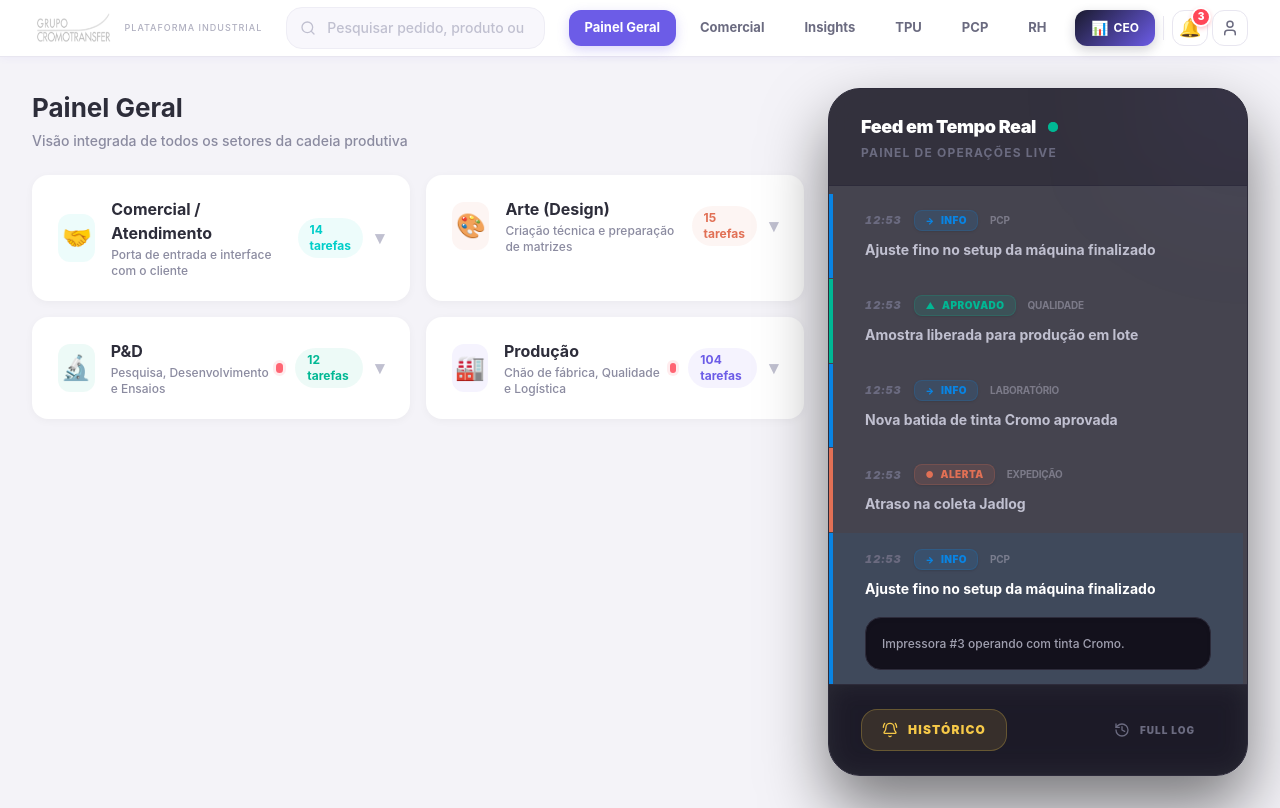
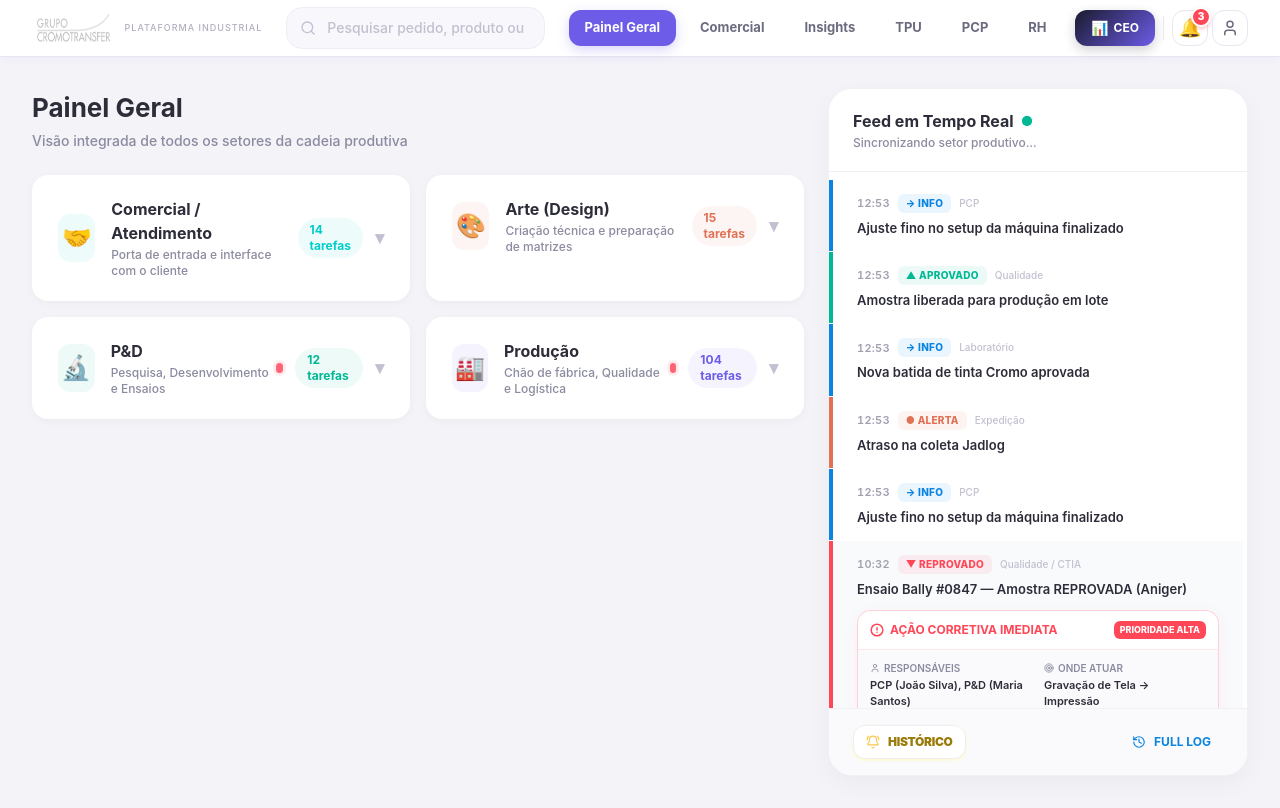
Before and after one commit to cedruoficial/aicro, a React (Vite) app in the folder frontend-v2/: page /home in a window 1280 px wide. Both pictures are taken after a click on the element 1038 px from the left and 435 px from the top of the page. Built offline with nearby package versions, Linux system fonts and the light colour scheme.

Commit message:
style: revert feed to light theme and simplify navigation buttons

```diff
--- a/frontend-v2/src/components/FeedPanel.tsx
+++ b/frontend-v2/src/components/FeedPanel.tsx
@@ -45,26 +45,23 @@ export function FeedPanel() {
   }, []);
 
   return (
-    <div className="bg-[#1A1825]/80 backdrop-blur-xl rounded-[32px] border border-[#2D2B3A] shadow-[0_32px_64px_rgba(0,0,0,0.5)] flex flex-col overflow-hidden sticky top-[88px] h-[calc(100vh-112px)] group">
-      {/* Glow effect backgrounds */}
-      <div className="absolute -top-24 -right-24 w-48 h-48 bg-[#6C5CE710] blur-[80px] rounded-full group-hover:bg-[#6C5CE720] transition-colors duration-700"></div>
-
+    <div className="bg-white rounded-[24px] border border-[#F0F0F5] shadow-[0_8px_24px_rgba(0,0,0,0.04)] flex flex-col overflow-hidden sticky top-[88px] h-[calc(100vh-112px)]">
       {/* Header */}
-      <div className="p-6 px-8 border-b border-[#2D2B3A] flex items-center justify-between shrink-0 bg-[#1A1825]/40">
+      <div className="p-5 px-6 border-b border-[#F0F0F5] flex items-center justify-between shrink-0 bg-white">
         <div>
-          <h2 className="text-lg font-black m-0 text-white flex items-center gap-3 tracking-tight">
+          <h2 className="text-base font-bold m-0 text-[#2D2D3A] flex items-center gap-2">
             Feed em Tempo Real
             <span className="relative flex h-2.5 w-2.5">
               <span className="animate-ping absolute inline-flex h-full w-full rounded-full bg-[#00B894] opacity-75"></span>
               <span className="relative inline-flex rounded-full h-2.5 w-2.5 bg-[#00B894]"></span>
             </span>
           </h2>
-          <p className="text-xs text-[#6B6B80] mt-1 font-bold uppercase tracking-widest">Painel de Operações Live</p>
+          <p className="text-xs text-[#8B8BA0] mt-0.5 font-medium">Sincronizando setor produtivo...</p>
         </div>
       </div>
 
       {/* List */}
-      <div className="flex-1 overflow-y-auto pt-2 pb-6 pr-1 custom-scrollbar-dark">
+      <div className="flex-1 overflow-y-auto py-2 pr-1 custom-scrollbar">
         {liveFeed.map((event, idx) => {
           const config = typeConfig[event.type];
           const isSelected = selectedFeedItem === event.id;
@@ -74,90 +71,87 @@ export function FeedPanel() {
             <div
               key={event.id}
               onClick={() => setSelectedFeedItem(isSelected ? null : event.id)}
-              className={`p-4 px-8 border-l-4 mb-px cursor-pointer transition-all duration-500 relative group/item
+              className={`p-3.5 px-6 border-l-4 mb-px cursor-pointer transition-all duration-300
                 ${isNewest ? 'animate-in slide-in-from-top-4 fade-in-0 duration-500' : ''}
+                ${isSelected ? 'bg-slate-50' : 'hover:bg-[#FAFAFE]'}
               `}
-              style={{
-                borderLeftColor: config.color,
-                background: isSelected ? `${config.color}15` : 'transparent',
-              }}
+              style={{ borderLeftColor: config.color }}
             >
               {/* Event Meta */}
-              <div className="flex items-center gap-3 mb-2">
-                <span className="text-[11px] text-[#6B6B80] font-black tracking-widest tabular-nums italic">
+              <div className="flex items-center gap-2 mb-1.5">
+                <span className="text-[11px] text-[#A0A0B0] font-semibold tracking-wide tabular-nums">
                   {event.time}
                 </span>
                 <span
-                  className="px-2.5 py-0.5 rounded-lg text-[10px] font-black tracking-wider uppercase flex items-center gap-1.5 shadow-sm"
-                  style={{ background: `${config.color}20`, color: config.color, border: `1px solid ${config.color}30` }}
+                  className="px-2 py-0.5 rounded-md text-[10px] font-extrabold tracking-wide"
+                  style={{ background: `${config.color}14`, color: config.color }}
                 >
-                  <span className="scale-90">{config.icon}</span>
-                  {config.label}
+                  {config.icon} {config.label}
                 </span>
-                <span className="text-[10px] text-[#A0A0B0] font-bold uppercase tracking-tight opacity-60">
+                <span className="text-[10px] text-[#C0C0D0] font-medium">
                   {event.sector}
                 </span>
               </div>
 
               {/* Message */}
-              <div className={`text-[14px] font-bold leading-relaxed transition-colors duration-300 ${isSelected ? 'text-white' : 'text-[#C0C0D0] group-hover/item:text-white'}`}>
+              <div className="text-[13px] font-semibold text-[#2D2D3A] leading-[1.4]">
                 {event.message}
               </div>
 
               {/* Details (Expanded) */}
               {isSelected && (
-                <div className="mt-4 animate-in fade-in slide-in-from-top-2 duration-300" onClick={(e) => e.stopPropagation()}>
+                <div className="mt-3 animate-in fade-in slide-in-from-top-2 duration-200" onClick={(e) => e.stopPropagation()}>
                   {event.type === 'reprovado' ? (
-                    <div className="bg-[#13111C] border rounded-2xl overflow-hidden shadow-2xl mb-4" style={{ borderColor: `${config.color}40` }}>
-                      <div className="px-4 py-3 border-b flex justify-between items-center bg-[#1A1825]" style={{ borderColor: `${config.color}20` }}>
-                        <span className="text-[11px] font-black flex items-center gap-2 tracking-widest uppercase" style={{ color: config.color }}>
-                          <AlertCircle size={14} strokeWidth={3}/> Ação Corretiva
+                    <div className="bg-white border rounded-[14px] overflow-hidden shadow-[0_4px_16px_rgba(255,71,87,0.06)] mb-3" style={{ borderColor: `${config.color}40` }}>
+                      <div className="px-3 py-2.5 border-b flex justify-between items-center bg-white" style={{ borderColor: `${config.color}20` }}>
+                        <span className="text-xs font-bold flex items-center gap-1.5" style={{ color: config.color }}>
+                          <AlertCircle size={14} strokeWidth={2.5}/> AÇÃO CORRETIVA IMEDIATA
                         </span>
                         {event.priority && (
-                          <span className={`text-[10px] font-black px-2 py-0.5 rounded-lg ${event.priority === 'ALTA' ? 'bg-[#FF4757] text-white' : 'bg-[#FDCB6E] text-[#1A1825]'}`}>
-                            {event.priority}
+                          <span className={`text-[9px] font-extrabold px-1.5 py-0.5 rounded-md ${event.priority === 'ALTA' ? 'bg-[#FF4757] text-white' : 'bg-[#FDCB6E] text-[#2D2D3A]'}`}>
+                            PRIORIDADE {event.priority}
                           </span>
                         )}
                       </div>
 
-                      <div className="p-4 space-y-4">
-                        <div className="grid grid-cols-2 gap-4">
+                      <div className="p-3 bg-[#FAFAFC] text-xs grid grid-cols-1 gap-y-3">
+                        <div className="grid grid-cols-2 gap-3">
                           <div>
-                            <span className="flex items-center gap-1.5 text-[#6B6B80] font-black text-[9px] uppercase tracking-widest mb-1.5"><User size={12} /> Responsáveis</span>
-                            <span className="font-bold text-[#C0C0D0] text-[12px] block bg-[#222030] p-1.5 rounded-lg border border-[#2D2B3A]">{event.responsibles}</span>
+                            <span className="flex items-center gap-1 text-[#8B8BA0] font-semibold text-[10px] mb-0.5"><User size={10} /> RESPONSÁVEIS</span>
+                            <span className="font-semibold text-[#2D2D3A] text-[11px]">{event.responsibles}</span>
                           </div>
                           <div>
-                            <span className="flex items-center gap-1.5 text-[#6B6B80] font-black text-[9px] uppercase tracking-widest mb-1.5"><Target size={12} /> Onde Atuar</span>
-                            <span className="font-bold text-[#C0C0D0] text-[12px] block bg-[#222030] p-1.5 rounded-lg border border-[#2D2B3A]">{event.whereToAct}</span>
+                            <span className="flex items-center gap-1 text-[#8B8BA0] font-semibold text-[10px] mb-0.5"><Target size={10} /> ONDE ATUAR</span>
+                            <span className="font-semibold text-[#2D2D3A] text-[11px]">{event.whereToAct}</span>
                           </div>
                         </div>
 
                         <div>
-                          <span className="flex items-center gap-1.5 text-[#6B6B80] font-black text-[9px] uppercase tracking-widest mb-1.5"><Wrench size={12} /> Ação Requerida</span>
-                          <span className="font-extrabold text-white text-[13px] leading-snug block bg-[#6C5CE710] border border-[#6C5CE720] p-2.5 rounded-xl">{event.actionRequired}</span>
+                          <span className="flex items-center gap-1.5 text-[#6B6B80] font-black text-[9px] uppercase tracking-widest mb-1.5"><Wrench size={10} /> Ação Requerida</span>
+                          <span className="font-bold text-[#2D2D3A] text-[11px] block bg-white border border-[#F0F0F5] p-2 rounded-lg">{event.actionRequired}</span>
                         </div>
 
                         {event.deadline && (
-                          <div className="pt-3 border-t border-[#2D2B3A] flex items-center justify-between">
-                            <div className="flex items-center gap-2 text-[#FF4757] font-black text-[11px] uppercase tracking-widest">
-                              <Clock size={14} strokeWidth={3} /> Prazo: {event.deadline}
+                          <div className="pt-2 border-t border-[#F0F0F5] flex items-center justify-between">
+                            <div className="flex items-center gap-1.5 text-[#FF4757] font-bold text-[11px]">
+                              <Clock size={12} /> Prazo: {event.deadline}
                             </div>
                           </div>
                         )}
                       </div>
 
                       {/* Botões de Ação */}
-                      <div className="bg-[#1A1825] p-3 border-t border-[#2D2B3A] flex gap-2">
-                        <button className="flex-1 flex items-center justify-center gap-2 bg-[#6C5CE7] hover:bg-[#5A4BCE] text-white text-[11px] font-black p-2.5 rounded-xl transition-all shadow-lg shadow-[#6C5CE720]">
-                          <PlayCircle size={14} /> INICIAR
+                      <div className="bg-white p-2.5 border-t border-[#F0F0F5] flex gap-2 overflow-x-auto custom-scrollbar">
+                        <button className="flex-1 whitespace-nowrap flex items-center justify-center gap-1.5 bg-[#FF4757] hover:bg-[#E84353] text-white text-[11px] font-bold py-1.5 px-3 rounded-lg transition-colors">
+                          <PlayCircle size={12} /> Iniciar
                         </button>
-                        <button className="flex-1 flex items-center justify-center gap-2 bg-[#2D2B3A] hover:bg-[#3D3B4A] text-[#A0A0B0] text-[11px] font-black p-2.5 rounded-xl border border-[#3D394D] transition-all">
+                        <button className="whitespace-nowrap flex items-center justify-center gap-1.5 bg-[#F4F3F8] hover:bg-[#EAE8F0] text-[#6B6B80] text-[11px] font-bold py-1.5 px-3 rounded-lg transition-colors">
                           LAUDO
                         </button>
                       </div>
                     </div>
                   ) : (
-                    <div className="text-[12px] text-[#A0A0B0] font-medium leading-[1.6] p-4 bg-[#13111C] border border-[#2D2B3A] rounded-2xl mb-3 shadow-inner">
+                    <div className="text-xs text-[#6B6B80] leading-[1.5] p-2 px-3 bg-[#F8F7FC] rounded-lg mb-2">
                       {event.detail}
                     </div>
                   )}
@@ -169,22 +163,22 @@ export function FeedPanel() {
       </div>
 
       {/* Footer */}
-      <div className="p-6 px-8 border-t border-[#2D2B3A] bg-[#1A1825]/60 backdrop-blur-md flex justify-between items-center shrink-0">
-        <button className="flex items-center gap-2.5 py-3 px-5 rounded-2xl bg-[#F6C94820] border border-[#F6C94840] hover:bg-[#F6C94830] text-[#F6C948] transition-all group/btn">
-          <BellRing size={16} className="group-hover/btn:animate-bounce" />
-          <span className="text-xs font-black uppercase tracking-widest">Histórico</span>
+      <div className="p-4 px-6 border-t border-[#F0F0F5] bg-[#FAFAFC] flex justify-between items-center shrink-0">
+        <button className="flex items-center gap-2 py-2 px-3 rounded-xl bg-white border border-[#EEEDF5] hover:border-[#F6C948] hover:bg-[#FFFBEE] text-[#9A7B0A] shadow-sm transition-all shadow-yellow-100">
+          <BellRing size={14} className="text-[#F6C948]" />
+          <span className="text-xs font-black tracking-tight uppercase">Histórico</span>
         </button>
 
-        <button className="flex items-center gap-2.5 py-3 px-5 rounded-2xl text-[#6B6B80] hover:text-white hover:bg-[#2D2B3A] transition-all font-black text-[10px] uppercase tracking-widest">
-          <History size={16} /> Full Log
+        <button className="flex items-center gap-2 py-2 px-3 rounded-xl text-[#0984E3] hover:bg-[#0984E310] transition-colors font-bold text-xs uppercase">
+          <History size={14} /> Full Log
         </button>
       </div>
 
       <style>{`
-        .custom-scrollbar-dark::-webkit-scrollbar { width: 4px; }
-        .custom-scrollbar-dark::-webkit-scrollbar-track { background: transparent; }
-        .custom-scrollbar-dark::-webkit-scrollbar-thumb { background: #2D2B3A; border-radius: 10px; }
-        .custom-scrollbar-dark::-webkit-scrollbar-thumb:hover { background: #6C5CE7; }
+        .custom-scrollbar::-webkit-scrollbar { width: 5px; height: 5px; }
+        .custom-scrollbar::-webkit-scrollbar-track { background: transparent; }
+        .custom-scrollbar::-webkit-scrollbar-thumb { background: #D0D0E0; border-radius: 4px; }
+        .custom-scrollbar::-webkit-scrollbar-thumb:hover { background: #A0A0B0; }
       `}</style>
     </div>
   );
```
Also changed, not shown: frontend-v2/src/pages/Insights.tsx (+6 -13 lines).
